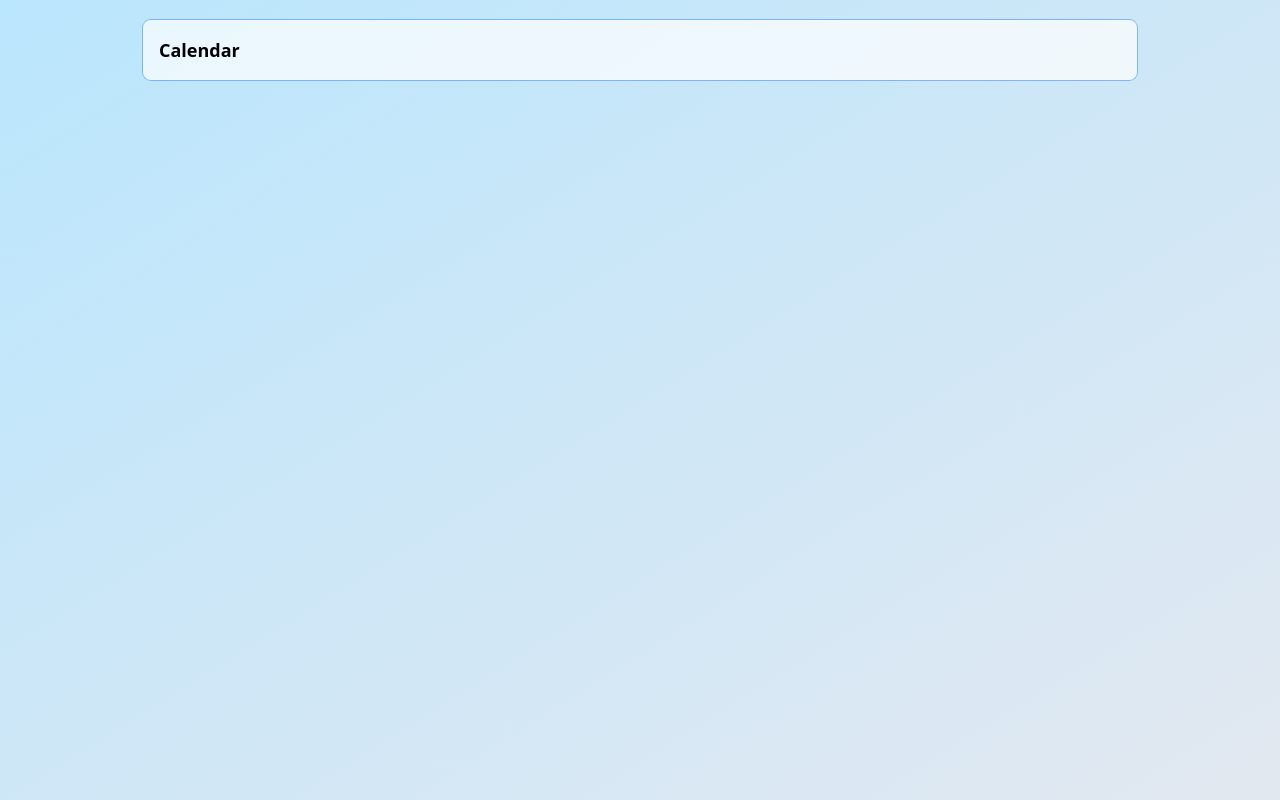
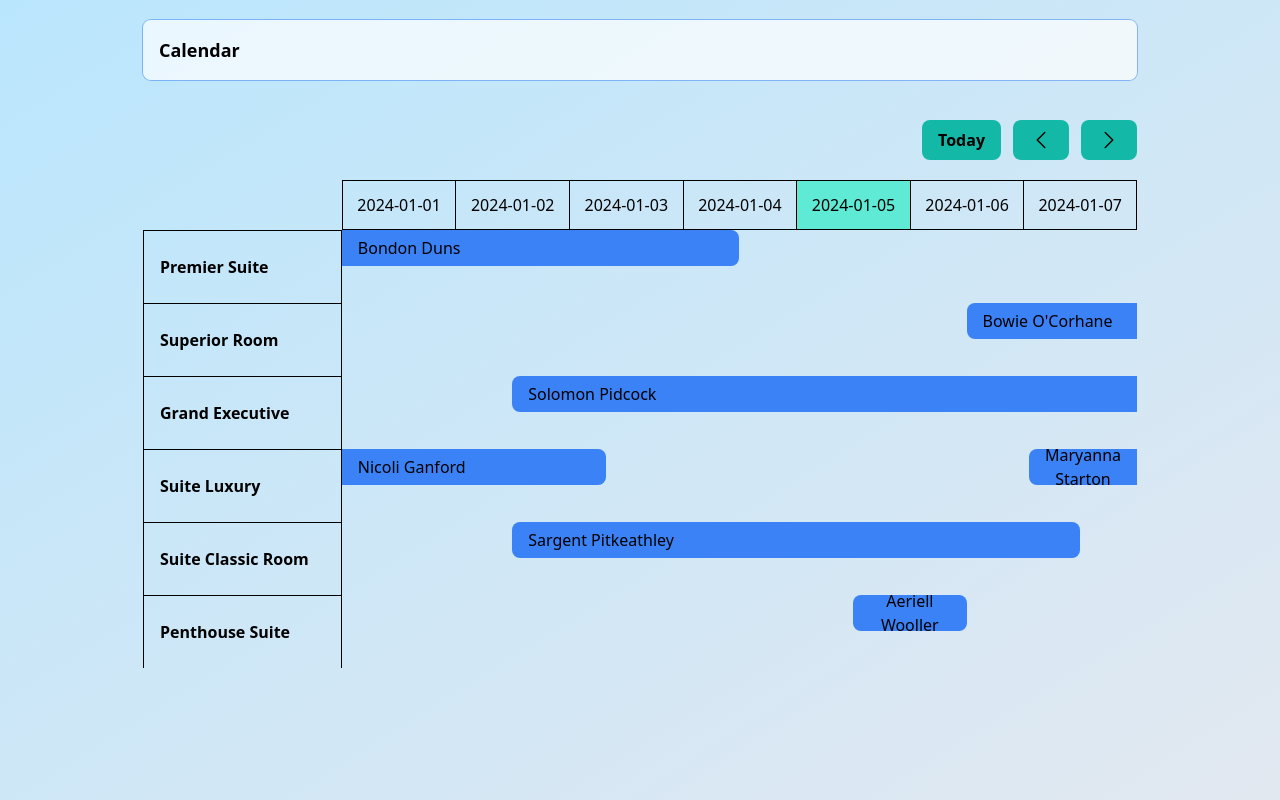
Before and after one commit to nikcosmos/calendar-vue, a Vue app: page / in a window 1280 px wide. Built offline with nearby package versions, Linux system fonts and the light colour scheme.

Commit message:
feature: add MVP version

```diff
--- a/src/components/VMain.vue
+++ b/src/components/VMain.vue
@@ -1,10 +1,72 @@
 <script setup>
-import { computed, ref } from 'vue';
-import data from '../assets/data.json';
+import ArrowRight from '../components/Icon/ArrowRight.vue';
+import ArrowLeft from '../components/Icon/ArrowLeft.vue';
+import { ref, watchEffect } from 'vue';
+import useRoomList from '../hooks/useRoomList';
+import useWeek from '../hooks/useWeek';
 
-const events = ref(data);
+const { nextWeek, prevWeek, returnToday, week } = useWeek();
+const { createRoomsData } = useRoomList();
+const rooms = ref([]);
+watchEffect(() => {
+   rooms.value = createRoomsData(week);
+});
 </script>
 
 <template>
-   <div class="container max-w-5xl mt-10"></div>
+   <div class="container max-w-5xl mt-10">
+      <div class="flex flex-col">
+         <div class="w-4/5 self-end">
+            <div class="w-full">
+               <div class="flex justify-end items-center gap-3 mb-5">
+                  <button
+                     class="px-4 py-2 bg-teal-500 rounded-lg font-bold"
+                     @click="returnToday"
+                     type="button">
+                     Today
+                  </button>
+                  <button
+                     class="px-4 py-2 bg-teal-500 rounded-lg"
+                     @click="prevWeek"
+                     type="button">
+                     <ArrowLeft />
+                  </button>
+                  <button
+                     class="px-4 py-2 bg-teal-500 rounded-lg"
+                     @click="nextWeek"
+                     type="button">
+                     <ArrowRight />
+                  </button>
+               </div>
+               <div class="grid grid-cols-7">
+                  <div
+                     class="p-3 border border-black border-r-0 last:border-r text-center font-medium"
+                     :class="{ 'bg-teal-300': item.isToday }"
+                     v-for="item in week">
+                     {{ item.day }}
+                  </div>
+               </div>
+            </div>
+         </div>
+         <div class="flex flex-col">
+            <div
+               v-for="item in rooms"
+               class="flex">
+               <div
+                  class="px-4 py-6 border-black border border-b-0 last:border-b font-bold basis-1/5 flex-none">
+                  {{ item.name }}
+               </div>
+               <div class="grid grid-cols-[repeat(14_,1fr)] w-full">
+                  <div
+                     v-for="res in item.reservation"
+                     class="h-9 bg-blue-500 rounded-lg text-center flex justify-between px-4 items-center"
+                     :class="{ 'rounded-r-none': !res.endIndex, 'rounded-l-none': !res.startIndex }"
+                     :style="`grid-column:${res?.startIndex ?? 1}/${res?.endIndex ?? 15}`">
+                     <span> {{ res.name }}</span>
+                  </div>
+               </div>
+            </div>
+         </div>
+      </div>
+   </div>
 </template>
--- /dev/null
+++ b/src/hooks/useRoomList.js
@@ -0,0 +1,52 @@
+import data from '../assets/data.json';
+
+const useRoomList = () => {
+   function createRoomsData(week) {
+      const arrWeek = week.value.map((day) => day.day);
+      const rooms = getAllRooms();
+      getAllReservation(rooms);
+      filteredReservation(rooms, arrWeek);
+      return rooms;
+   }
+   return { createRoomsData };
+};
+
+function getAllRooms() {
+   const result = [];
+   data.map((item) => {
+      const isEntry = !!result.find((resItem) => resItem.id === item.roomDetails.id);
+      if (!isEntry) result.push({ ...item.roomDetails, reservation: [] });
+   });
+   return result;
+}
+function getAllReservation(rooms) {
+   data.forEach((reserv) => {
+      rooms.forEach((room) => {
+         if (room.id === reserv.roomDetails.id) {
+            room.reservation = [...room.reservation, reserv];
+         }
+      });
+   });
+}
+function filteredReservation(rooms, arrWeek) {
+   rooms.forEach((room) => {
+      room.reservation = room.reservation.map((reserv) => {
+         let startIndex = null;
+         let endIndex = null;
+         if (arrWeek.includes(reserv.start)) {
+            const index = arrWeek.findIndex((day) => day === reserv.start);
+            startIndex = (index + 1) * 2;
+         }
+         if (arrWeek.includes(reserv.end)) {
+            const index = arrWeek.findIndex((day) => day === reserv.end);
+            endIndex = (index + 1) * 2;
+         }
+         if (arrWeek.includes(reserv.start) || arrWeek.includes(reserv.end)) {
+            return { ...reserv, startIndex, endIndex };
+         }
+         return null;
+      });
+      room.reservation = room.reservation.filter((reserv) => reserv);
+   });
+}
+export default useRoomList;
--- /dev/null
+++ b/src/hooks/useWeek.js
@@ -0,0 +1,43 @@
+import { ref, watchEffect } from 'vue';
+
+import moment from 'moment';
+
+const useWeek = () => {
+   const day = ref(moment());
+   const week = ref(getWeekArr(day.value));
+
+   function nextWeek() {
+      day.value = moment(day.value).add(1, 'w');
+   }
+   function prevWeek() {
+      day.value = moment(day.value).subtract(1, 'w');
+   }
+   function returnToday() {
+      day.value = moment();
+   }
+
+   watchEffect(() => {
+      week.value = getWeekArr(day.value);
+   });
+
+   return { week, returnToday, nextWeek, prevWeek };
+};
+function getWeekArr(data = '') {
+   const result = [];
+   for (let i = 1; i < 8; i++) {
+      const day = moment(data).day(i).toObject();
+      const formatDay = moment(data).day(i).format('YYYY-MM-DD');
+      result.push({
+         day: formatDay,
+         isToday: getIsToday(day),
+      });
+   }
+   return result;
+}
+function getIsToday(day) {
+   const today = moment().toObject();
+   const isToday =
+      day.date === today.date && day.months === today.months && day.years === today.years;
+   return isToday;
+}
+export default useWeek;
```
